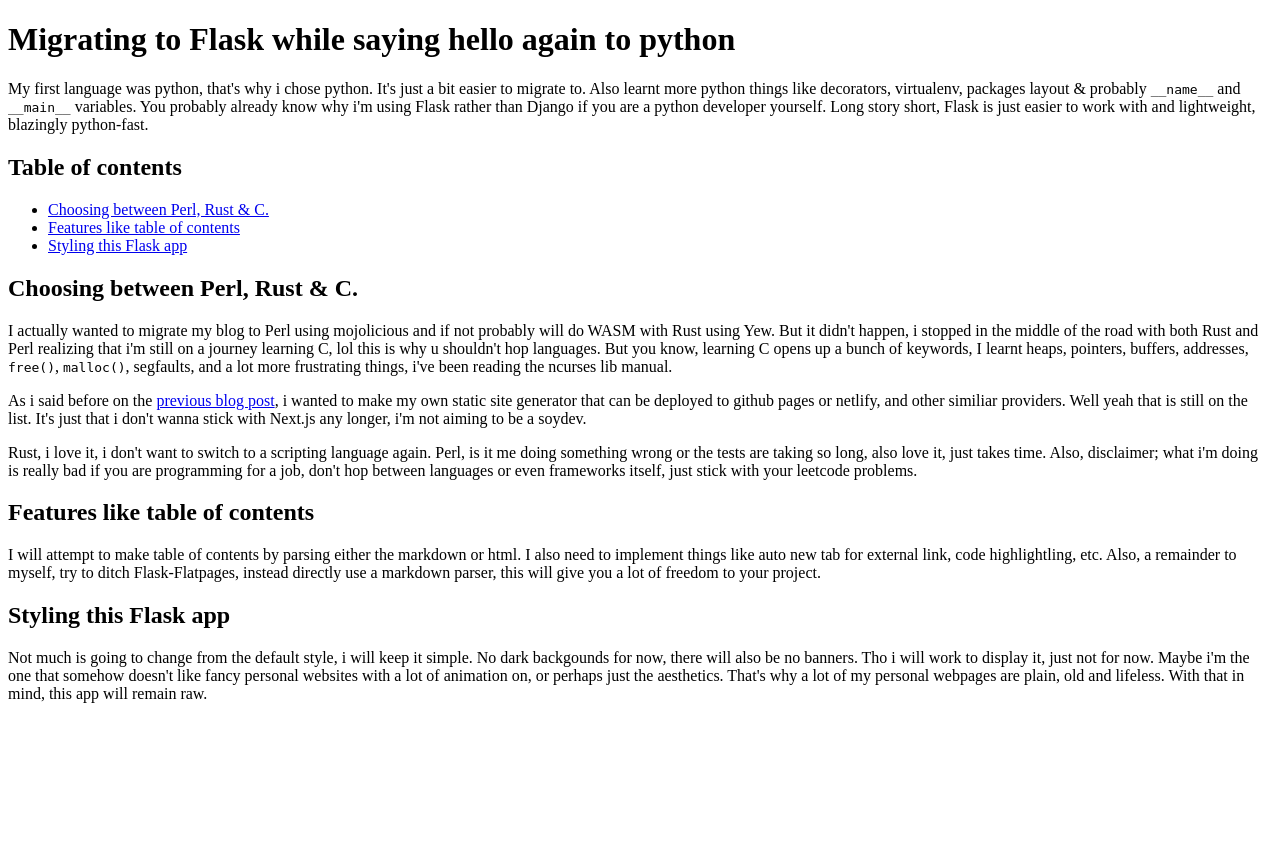
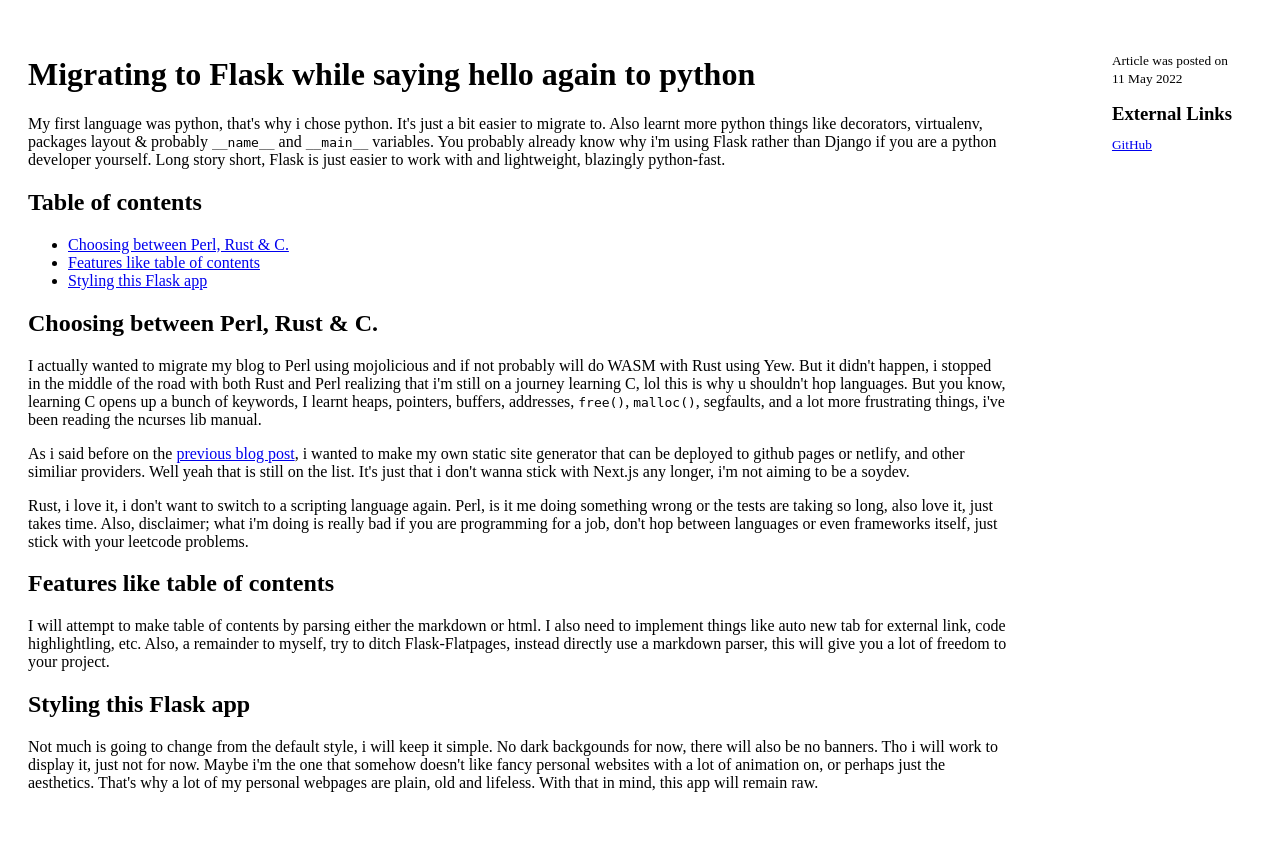
Before and after one commit to youkwhd/youkwhd.herokuapp.com, a Flask app: page /posts/migrating-to-flask-while-saying-hello-again-to-python/ in a window 1280 px wide. Before the commit the page ends 703 px from the top, so only its background shows below. Run offline with Flask 2, Linux system fonts and the light colour scheme.

Commit message:
chore: add styling

```diff
--- /dev/null
+++ b/app/static/css/global.css
@@ -0,0 +1,22 @@
+main {
+	margin: 35px 20px;
+}
+
+.content-wrapper {
+	display: flex;
+	flex-direction: row;
+	justify-content: space-between;
+}
+
+.content-wrapper > .content {
+	padding-right: 25px;
+	max-width: 80%;
+}
+
+.content-wrapper > nav {
+	padding-right: 20px;
+}
+
+nav > h3 {
+	margin: 0 0 10px 0;
+}
--- a/app/templates/base.html
+++ b/app/templates/base.html
@@ -4,6 +4,7 @@
     <meta charset="UTF-8">
     <meta http-equiv="X-UA-Compatible" content="IE=edge">
     <meta name="viewport" content="width=device-width, initial-scale=1.0">
+	<link rel="stylesheet" type="text/css" href="/static/css/global.css">
 	<link rel="stylesheet" type="text/css" href="/static/css/code_highlighter.css">
 	<title>{% block title %}{% endblock %}</title>
 </head>
--- a/app/templates/posts/index.html
+++ b/app/templates/posts/index.html
@@ -4,7 +4,9 @@
 {% block content %}
 	<ul>
 		{% for post in posts %}
-			<li><a href="/posts/{{ post["filename"] }}">{{ post["metadata"]["title"][0] }}</a></li>
+		<li>
+			<a href="/posts/{{ post["filename"] }}">{{ post["metadata"]["title"][0] }}</a>
+		</li>
 		{% endfor %}
 	</ul>
 {% endblock %}
--- a/app/templates/posts/slug.html
+++ b/app/templates/posts/slug.html
@@ -4,6 +4,16 @@
 {% endblock %}
 
 {% block content %}
-	<h1>{{ post["metadata"]["title"][0] }}</h1>
-	{{ post["html"] |safe }}
+	<div class="content-wrapper">
+		<div class="content">
+			<h1>{{ post["metadata"]["title"][0] }}</h1>
+			{{ post["html"] | safe }}
+		</div>
+		<nav>
+			<p><small>Article was posted on <br /> {{ post["metadata"]["date"][0] }}</small></p>
+
+			<h3>External Links</h3>
+			<a href="https://github.com/youkwhd" target="_blank" rel="noopener noreferrer"><small>GitHub</small></a>
+		</nav>
+	</div>
 {% endblock %}
```
